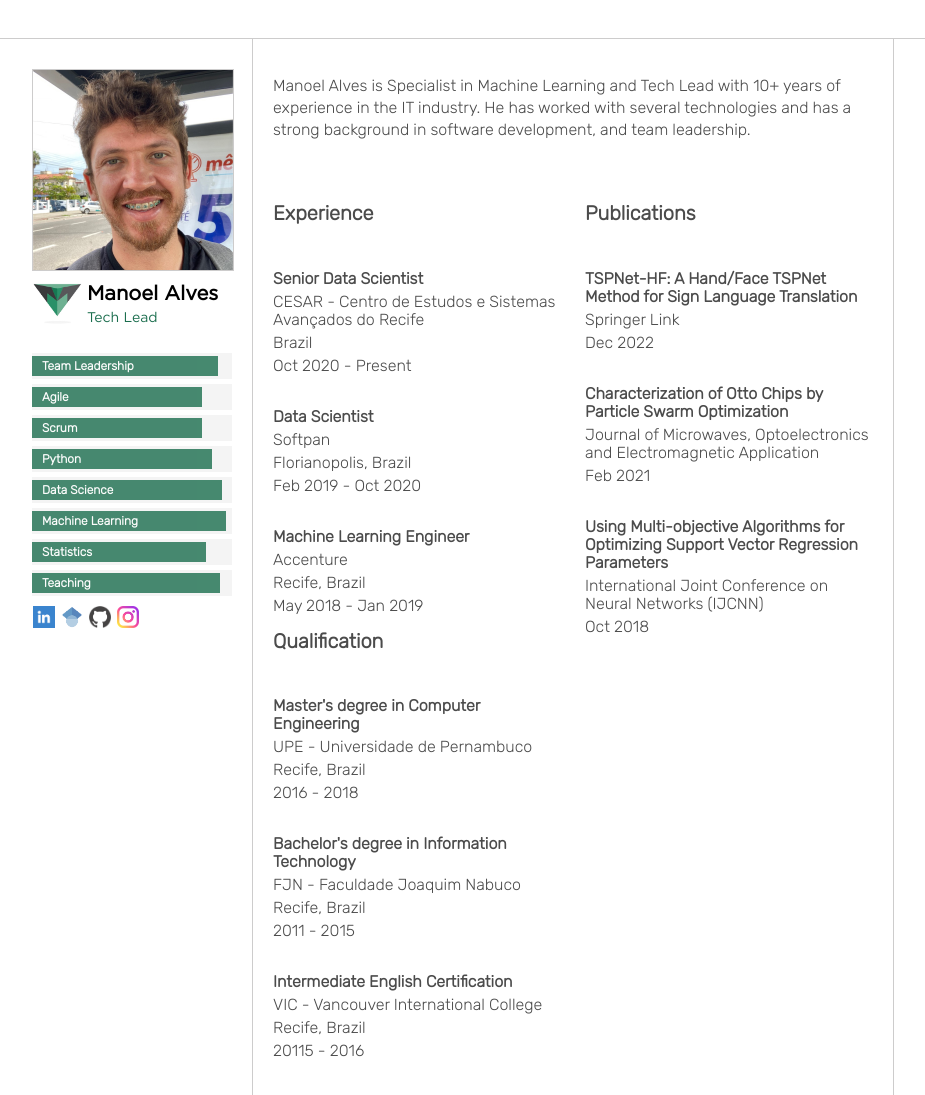
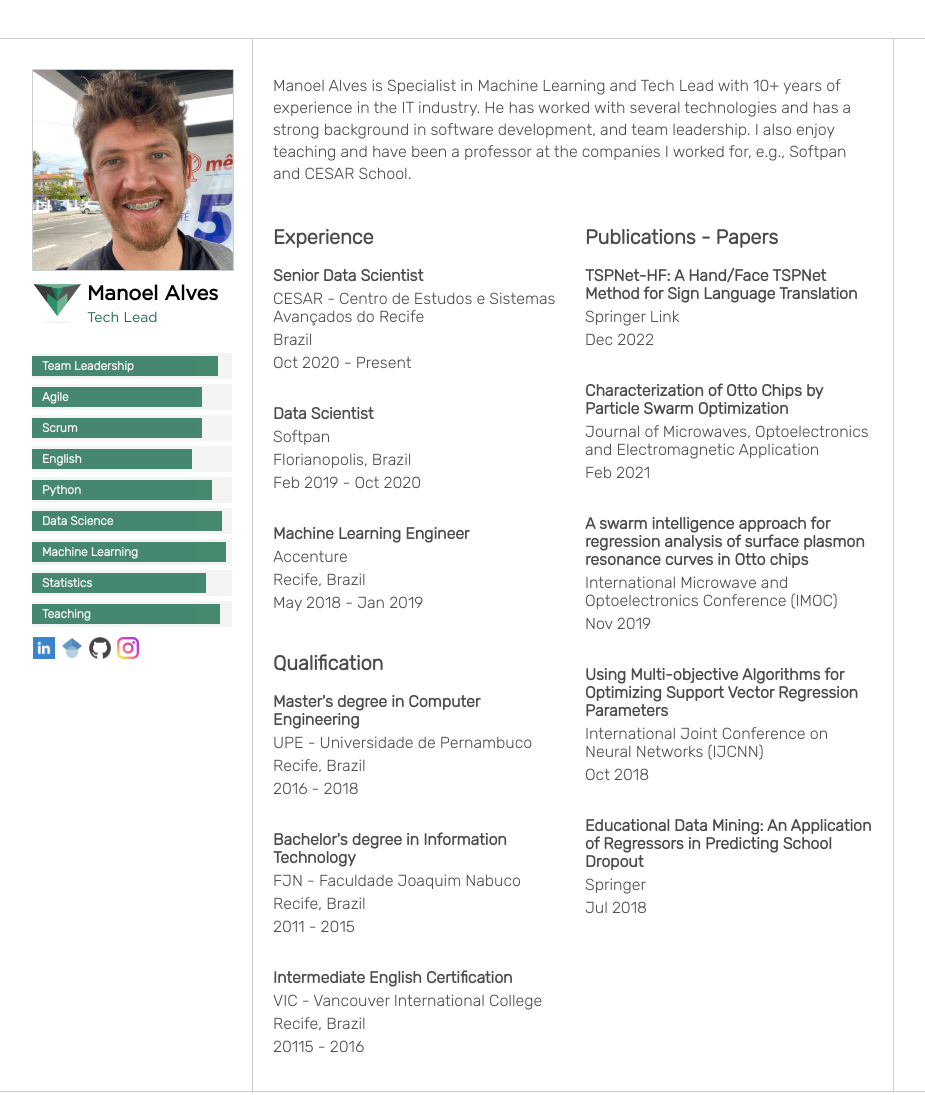
Before and after one commit to maan-git/maan-git.github.io, a plain HTML site: page index.html in a window 1280 px wide. Shown: the top 1095 px of the page, without its empty margins (58-983 px from the left). Drawn offline with Linux system fonts and the light colour scheme.

Commit message:
Adding more informations on Publications - Papers

```diff
--- a/css/style.css
+++ b/css/style.css
@@ -192,11 +192,15 @@ footer{
 #center-container p{
     line-height: 22px;
 }
+#center-container h4{
+    margin: 25px 0 0 0;
+    font-weight: bolder;
+    float: left;
+}
 
 #center-container #top-center-content{
     float: left;
     width: 100%;
-    margin-bottom: 30px;
 }
 
 #center-container #left-center-content{
--- a/index.html
+++ b/index.html
@@ -32,6 +32,9 @@
                                 </li>
                                 <li>
                                     <div class="green" style="width: 80%;">Scrum</div>
+                                </li>
+                                <li>
+                                    <div class="green" style="width: 75%;">English</div>
                                 </li>
                                 <li>
                                     <div class="green" style="width: 85%;">Python</div>
@@ -81,8 +84,10 @@
                 <div id="top-center-content">
                     <p>Manoel Alves is Specialist in Machine Learning and Tech Lead with 10+ years of experience in the IT industry.
                         He has worked with several technologies and has a strong background in software development,
-                        and team leadership.</p>
-
+                        and team leadership.
+                        I also enjoy teaching and have been a professor at the companies
+                        I worked for, e.g., Softpan and CESAR School.
+                    </p>
                 </div>
 
                 <div id="left-center-content">
@@ -144,7 +149,7 @@
                     </div>
                 </div>
                 <div id="right-center-content">
-                    <h4>Publications</h4>
+                    <h4>Publications - Papers</h4>
                     <div class="box-content-item">
                         <ul>
                             <li><b>TSPNet-HF: A Hand/Face TSPNet Method for Sign Language Translation</b></li>
@@ -161,9 +166,23 @@
                     </div>
                     <div class="box-content-item">
                         <ul>
+                            <li><b>A swarm intelligence approach for regression analysis of surface plasmon resonance curves in Otto chips</b></li>
+                            <li>International Microwave and Optoelectronics Conference (IMOC)</li>
+                            <li>Nov 2019</li>
+                        </ul>
+                    </div>
+                    <div class="box-content-item">
+                        <ul>
                             <li><b>Using Multi-objective Algorithms for Optimizing Support Vector Regression Parameters</b></li>
                             <li>International Joint Conference on Neural Networks (IJCNN)</li>
                             <li>Oct 2018</li>
+                        </ul>
+                    </div>
+                    <div class="box-content-item">
+                        <ul>
+                            <li><b>Educational Data Mining: An Application of Regressors in Predicting School Dropout</b></li>
+                            <li>Springer</li>
+                            <li>Jul 2018</li>
                         </ul>
                     </div>
                 </div>
```
